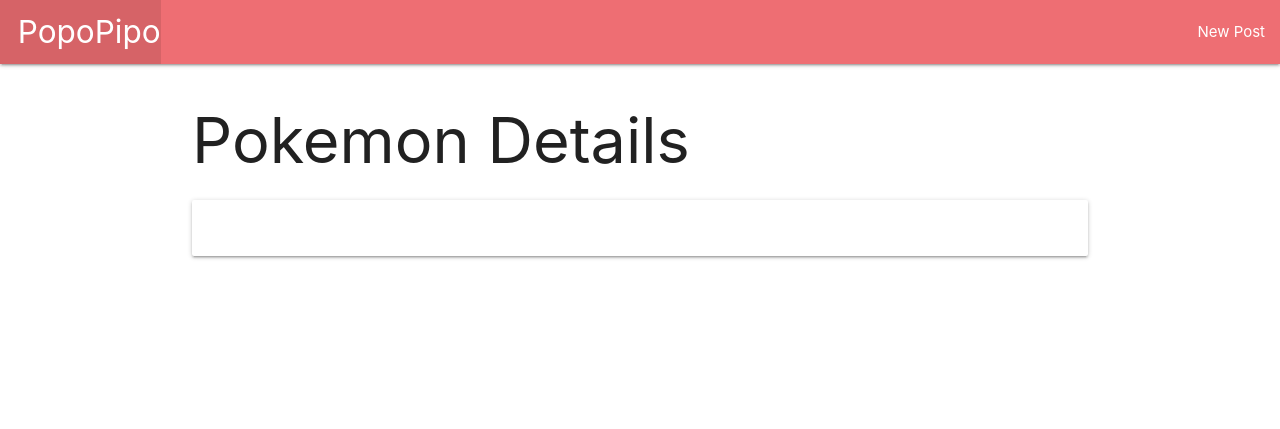
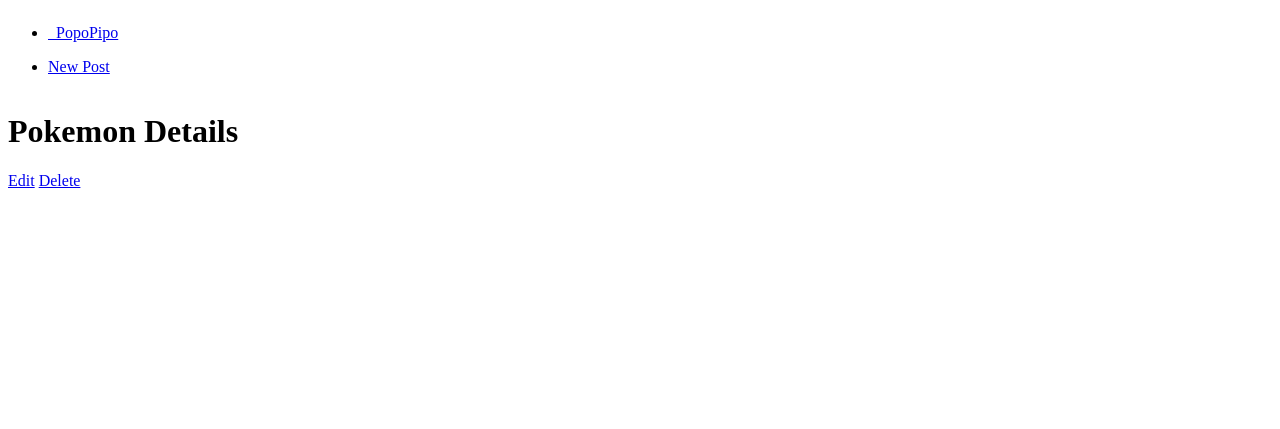
Before and after one commit to robified/mi_popopipo, a Django app: template main_app/templates/blog/detail.html in a window 1280 px wide. Shown: the top 429 px of the page. Run offline with Django 3.2, Linux system fonts and the light colour scheme; the template is opened without the code that fills it, so the values that code supplies are empty.

Commit message:
clean up file structure, edit details to include edit/delete, and removed materialize due to drop down conflicts

```diff
--- a/main_app/templates/base.html
+++ b/main_app/templates/base.html
@@ -7,7 +7,6 @@
     <meta name="viewport" content="width=device-width, initial-scale=1.0">
     <meta http-equiv="X-UA-Compatible" content="ie=edge">
     <title>PopoPipo</title>
-    <link rel="stylesheet" href="https://cdnjs.cloudflare.com/ajax/libs/materialize/1.0.0/css/materialize.min.css">
     <link rel="stylesheet" type="text/css" href="{% static 'css/style.css' %}">
 
 </head>
--- a/main_app/templates/blog/detail.html
+++ b/main_app/templates/blog/detail.html
@@ -6,6 +6,8 @@
 <div class="card">
   <div class="card-content">
     <span class="card-title">{{ post.title }}</span>
+    <a href="{% url 'post_update' post.id %}">Edit</a>
+    <a href="{% url 'post_delete' post.id %}">Delete</a>
 </div>
 
 {% endblock %}
--- a/main_app/templates/blog/new.html
+++ /dev/null
@@ -1,6 +0,0 @@
-{% extends 'base.html' %}
-{% block content %}
-
-<h1>New blog page test</h1>
-
-{% endblock %}
```
